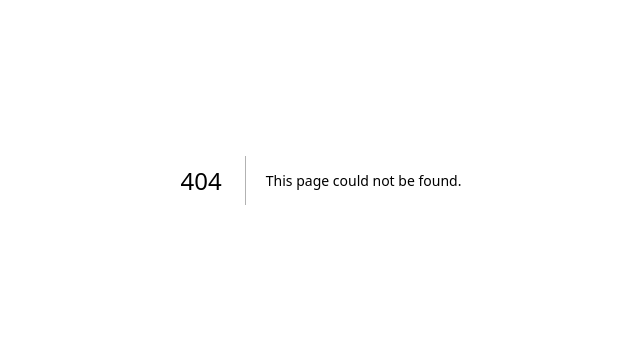
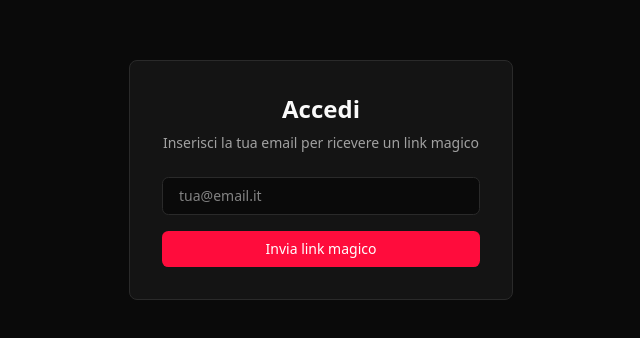
Before and after one commit to ig-davideanezakis/ig_ecomm, a Next.js app: page /auth/login in a window 1280 px wide. Before the commit this address had no page. Shown: the part 220-558 px from the top of the page, without its empty margins (319-959 px from the left). Built offline with nearby package versions, Linux system fonts and the light colour scheme.

Commit message:
Add NextAuth.js v5 with magic link auth, middleware protecting /admin, login page

```diff
--- /dev/null
+++ b/src/app/api/auth/[...nextauth]/route.ts
@@ -0,0 +1,3 @@
+import { handlers } from "@/lib/auth";
+
+export const { GET, POST } = handlers;
--- /dev/null
+++ b/src/app/auth/error/page.tsx
@@ -0,0 +1,22 @@
+"use client";
+
+import Link from "next/link";
+
+export default function AuthErrorPage() {
+  return (
+    <div className="flex min-h-screen items-center justify-center bg-background">
+      <div className="w-full max-w-sm space-y-4 rounded-lg border bg-card p-8 text-center">
+        <h1 className="text-2xl font-bold">Errore di accesso</h1>
+        <p className="text-sm text-muted-foreground">
+          Qualcosa è andato storto. Riprova.
+        </p>
+        <Link
+          href="/auth/login"
+          className="inline-block rounded-md bg-primary px-4 py-2 text-sm font-medium text-primary-foreground hover:opacity-90 transition-opacity"
+        >
+          Riprova
+        </Link>
+      </div>
+    </div>
+  );
+}
--- /dev/null
+++ b/src/app/auth/login/page.tsx
@@ -0,0 +1,58 @@
+"use client";
+
+import { signIn } from "next-auth/react";
+import { useState } from "react";
+
+export default function LoginPage() {
+  const [sent, setSent] = useState(false);
+  const [email, setEmail] = useState("");
+
+  async function handleSubmit(e: React.FormEvent) {
+    e.preventDefault();
+    await signIn("resend", { email, redirect: false });
+    setSent(true);
+  }
+
+  if (sent) {
+    return (
+      <div className="flex min-h-screen items-center justify-center bg-background">
+        <div className="w-full max-w-sm space-y-4 rounded-lg border bg-card p-8 text-center">
+          <h1 className="text-2xl font-bold">Link inviato!</h1>
+          <p className="text-sm text-muted-foreground">
+            Controlla la tua casella email <strong>{email}</strong> per il link di accesso.
+          </p>
+        </div>
+      </div>
+    );
+  }
+
+  return (
+    <div className="flex min-h-screen items-center justify-center bg-background">
+      <div className="w-full max-w-sm space-y-6 rounded-lg border bg-card p-8">
+        <div className="text-center space-y-2">
+          <h1 className="text-2xl font-bold">Accedi</h1>
+          <p className="text-sm text-muted-foreground">
+            Inserisci la tua email per ricevere un link magico
+          </p>
+        </div>
+
+        <form onSubmit={handleSubmit} className="space-y-4">
+          <input
+            type="email"
+            value={email}
+            onChange={(e) => setEmail(e.target.value)}
+            placeholder="tua@email.it"
+            required
+            className="w-full rounded-md border border-input bg-background px-4 py-2 text-sm focus-visible:outline-none focus-visible:ring-2 focus-visible:ring-ring"
+          />
+          <button
+            type="submit"
+            className="w-full rounded-md bg-primary px-4 py-2 text-sm font-medium text-primary-foreground hover:opacity-90 transition-opacity"
+          >
+            Invia link magico
+          </button>
+        </form>
+      </div>
+    </div>
+  );
+}
--- /dev/null
+++ b/src/lib/auth.ts
@@ -0,0 +1,25 @@
+import NextAuth from "next-auth";
+import Resend from "next-auth/providers/resend";
+import { PrismaAdapter } from "@auth/prisma-adapter";
+import { prisma } from "@/lib/db";
+
+export const { handlers, auth, signIn, signOut } = NextAuth({
+  adapter: PrismaAdapter(prisma),
+  providers: [
+    Resend({
+      from: "noreply@infografstore.it",
+    }),
+  ],
+  pages: {
+    signIn: "/auth/login",
+    error: "/auth/error",
+  },
+  callbacks: {
+    async session({ session, user }) {
+      if (session.user) {
+        session.user.id = user.id;
+      }
+      return session;
+    },
+  },
+});
--- /dev/null
+++ b/src/middleware.ts
@@ -0,0 +1,28 @@
+import { NextResponse } from "next/server";
+import type { NextRequest } from "next/server";
+
+export async function middleware(request: NextRequest) {
+  const { pathname } = request.nextUrl;
+
+  // Only run on admin routes
+  if (!pathname.startsWith("/admin")) {
+    return NextResponse.next();
+  }
+
+  // Check for session token
+  const sessionToken =
+    request.cookies.get("authjs.session-token")?.value ??
+    request.cookies.get("__Secure-authjs.session-token")?.value;
+
+  if (!sessionToken) {
+    const loginUrl = new URL("/auth/login", request.url);
+    loginUrl.searchParams.set("callbackUrl", pathname);
+    return NextResponse.redirect(loginUrl);
+  }
+
+  return NextResponse.next();
+}
+
+export const config = {
+  matcher: ["/admin/:path*"],
+};
--- /dev/null
+++ b/src/types/next-auth.d.ts
@@ -0,0 +1,15 @@
+import { DefaultSession, DefaultUser } from "next-auth";
+import { UserRole } from "@/generated/prisma/enums";
+
+declare module "next-auth" {
+  interface Session {
+    user: {
+      id: string;
+      role: UserRole;
+    } & DefaultSession["user"];
+  }
+
+  interface User extends DefaultUser {
+    role: UserRole;
+  }
+}
```
